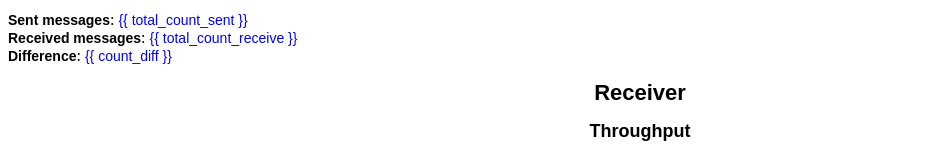
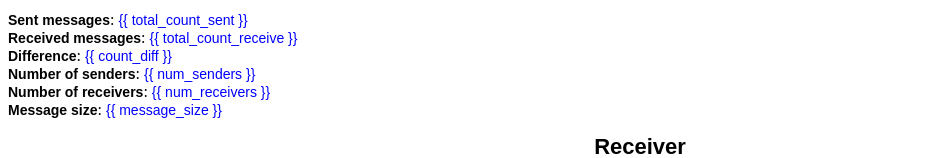
Before and after one commit to maestro-performance/msg-perf-tool, a plain HTML site: page src/plot/report.html in a window 1280 px wide. Shown: the part 211-369 px from the top of the page, without its empty margins (0-939 px from the left). Drawn offline with Linux system fonts and the light colour scheme.

Commit message:
UPD: added new data to the performance report

```diff
--- a/src/plot/report.html
+++ b/src/plot/report.html
@@ -72,6 +72,9 @@ img.displayed {
 <b>Sent messages</b>: <span class="count">{{ total_count_sent }}</span><br>
 <b>Received messages</b>: <span class="count">{{ total_count_receive }}</span><br>
 <b>Difference</b>: <span class="count">{{ count_diff }}</span><br>
+<b>Number of senders</b>: <span class="count">{{ num_senders }}</span><br>
+<b>Number of receivers</b>: <span class="count">{{ num_receivers }}</span><br>
+<b>Message size</b>: <span class="count">{{ message_size }}</span><br>
 
 <h1>Receiver</h1>
 
```
Also changed, not shown: 2 other files.
